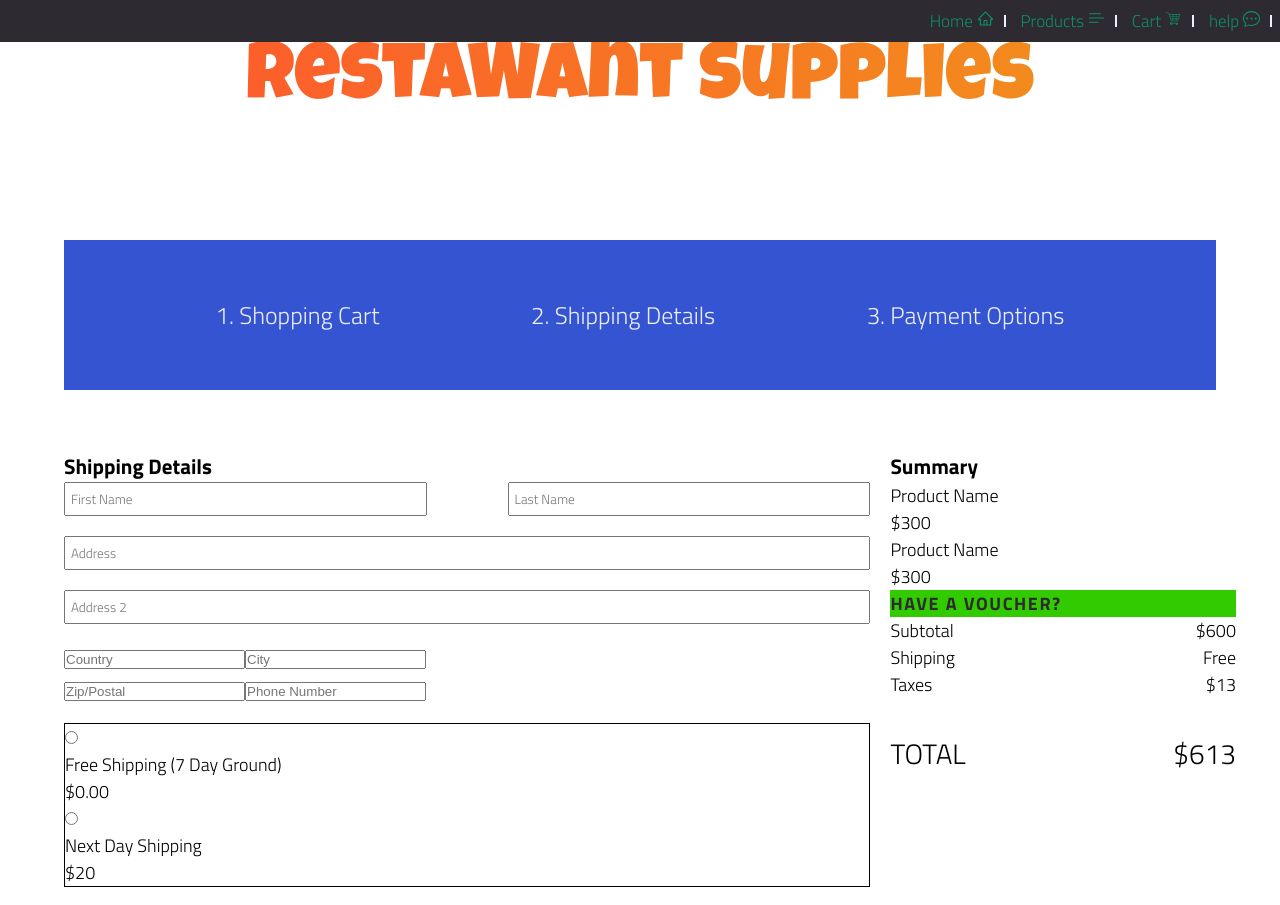
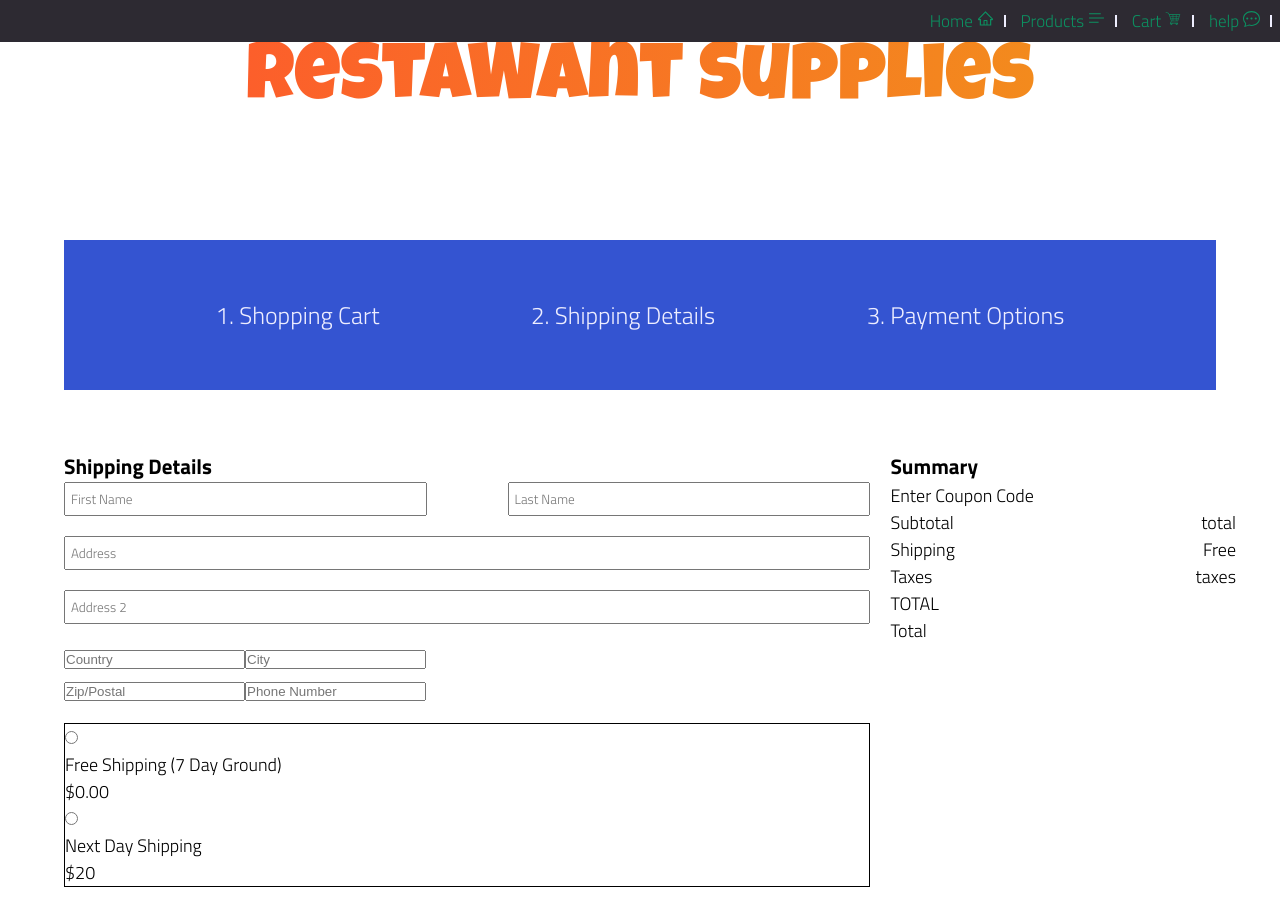
Before and after one commit to SAMURAIM0SES/GraceShopperFrontEnd, a React (Create React App) app: page /shipping in a window 1280 px wide. Shown: the top 905 px of the page. Built offline with nearby package versions, Linux system fonts and the light colour scheme.

Commit message:
needsmorefix

```diff
--- a/src/components/Shipping.js
+++ b/src/components/Shipping.js
@@ -1,22 +1,84 @@
-import React, { useState, useEffect} from 'react';
 import Layout from "./Layout";
 import classes from "./Shipping.module.css";
+import React, { useState, useEffect } from "react";
 import { useNavigate } from "react-router-dom";
+import { getCurrentData, clearCurrentData } from './../utils/auth'
+import CardProducts from "./CardProducts"
+import { nanoid } from "nanoid";
 
 const Shipping = () => {
+  const navigate = useNavigate();
+  const nextNavigateHandler = () => {
+    navigate('/payment');
+   };
+    const backNavigateHandler = () => {
+      navigate('/cart');
+     };
 
-  const navigate = useNavigate();
+    //  const backNavigateHandler = () => {
+    //   navigate('/cart');
+    //  };
 
-  const nextNavigateHandler = () => {
-    navigate('/payment-method');
+
+  const cartStoraged = getCurrentData('cart');
+  const [cartProducts, setCartproducts] = useState(cartStoraged || []);
+  const [total, setTotal] = useState(0);
+  const [taxes, setTaxes] = useState(0);
+  const [initailProducts, setInitialProducts] = useState([]);
+  const totalCost = (arr) => {
+    const totalSum = arr.reduce((prev, curr) => prev + curr.price * 1, 0);
+    setTotal(totalSum);
+    setTaxes(totalSum * 0.12);
   };
 
-  const nextDayShipping = () => {}
+  useEffect(() => {
+    if (!cartStoraged) {
+      setTotal(0);
+      setTaxes(0);
+    }
+    if (cartStoraged) {
+      totalCost(cartStoraged);
+      setCartproducts(cartStoraged);
+      setInitialProducts(cartStoraged);
+    }
+  }, [cartStoraged]);
+
+  const deleteAllProductsHandler = () => {
+    setCartproducts([]);
+    clearCurrentData();
+    setTotal(0);
+    setTaxes(0);
+  };
+
+
 
   return (
     <Layout>
       <section>
         <div className={classes["shipping-main"]}>
+          {/* <div>
+          {cartProducts.length ? (
+                cartProducts.map((prod) => {
+                  return (
+                    <CardProducts
+                      key={nanoid()}
+                      name={prod.name}
+                      description={prod.description}
+                      price={prod.price}
+                      id={prod.id}
+                      cartProducts={cartProducts}
+                      setCartproducts={setCartproducts}
+                      setTotal={setTotal}
+                      setTaxes={setTaxes}
+                      qtn={prod.quantity}
+                      initailProducts={initailProducts}
+                    />
+                  );
+                })
+              ) : (
+                <p>there are no products</p>
+              )}
+          </div> */}
           <div className={classes["shipping-header"]}>
             <p>1. Shopping Cart</p>
             <p>2. Shipping Details</p>
@@ -80,19 +142,40 @@ const Shipping = () => {
                       </div>
                     </div>
                   </div>
-                  {/* <div>
-                    <input type="radio" />
-                    <span>Free Shipping</span>
-                  </div>
-                  <div>
-                    <input type="radio" />
-                    <span>Next Day Delivery</span>
-                  </div> */}
                 </div>
               </div>
             </div>
+            <div>
+            <div className={classes['cart-body-summary']}>
+              <h3>Summary</h3>
+              <div className={classes['cart-body-coupon']}>
+                Enter Coupon Code
+              </div>
+              <div className={classes['summary-detail']}>
+                <div className={classes['summary-payment']}>
+                  <div>Subtotal</div>
+                  <div>total</div>
+                </div>
+                <div className={classes['summary-payment']}>
+                  <div>Shipping</div>
+                  <div>Free</div>
+                </div>
+                <div className={classes['summary-payment']}>
+                  <div>Taxes</div>
+                  <div>taxes</div>
+                </div>
+              </div>
+              <div className={classes['summary-total']}>
+                <div>TOTAL</div>
+                <div>Total</div>
+              </div>
+            </div>
+          </div>
 
-            <div className={classes["shipping-body-summary"]}>
+
+            </div>
+
+            {/* <div className={classes["shipping-body-summary"]}>
               <h3>Summary</h3>
               <div>Product Name</div>
               <div>$300</div>
@@ -119,14 +202,16 @@ const Shipping = () => {
                   <div></div>$613
                 </div>
               </div>
-            </div>
+            </div> */}
           </div>
 
           <div className={classes["shipping-buttons"]}>
-            <button>Next</button>
+          <button onClick={backNavigateHandler}>Back</button>
+          <div className={classes["shipping-buttons"]}>
+            <button onClick={nextNavigateHandler}>Next</button>
             <button>Cancel</button>
           </div>
-        </div>
+          </div>
       </section>
     </Layout>
   );
--- a/src/components/Shipping.module.css
+++ b/src/components/Shipping.module.css
@@ -96,6 +96,15 @@
   background-color: var(--primary-green);
   color: #fff;
 }
+.shipping-buttons-next button:first-child {
+  background-color: transparent;
+  border: 1.5px solid var(--primary-green);
+}
+
+.shipping-buttons-next button:first-child:hover {
+  background-color: var(--primary-green);
+  color: #fff;
+}
 
 .shipping-buttons button:last-child {
   background-color: transparent;
```
